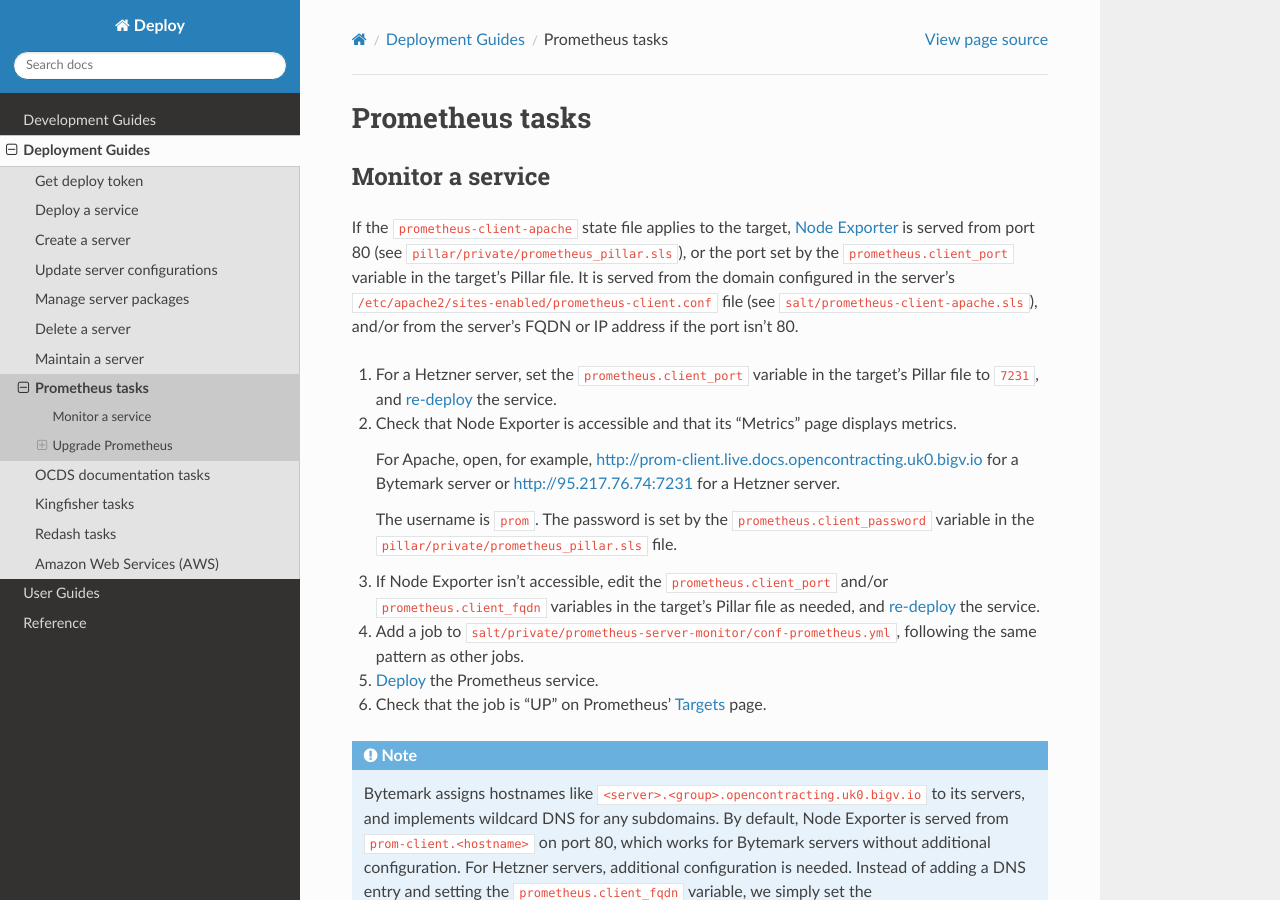
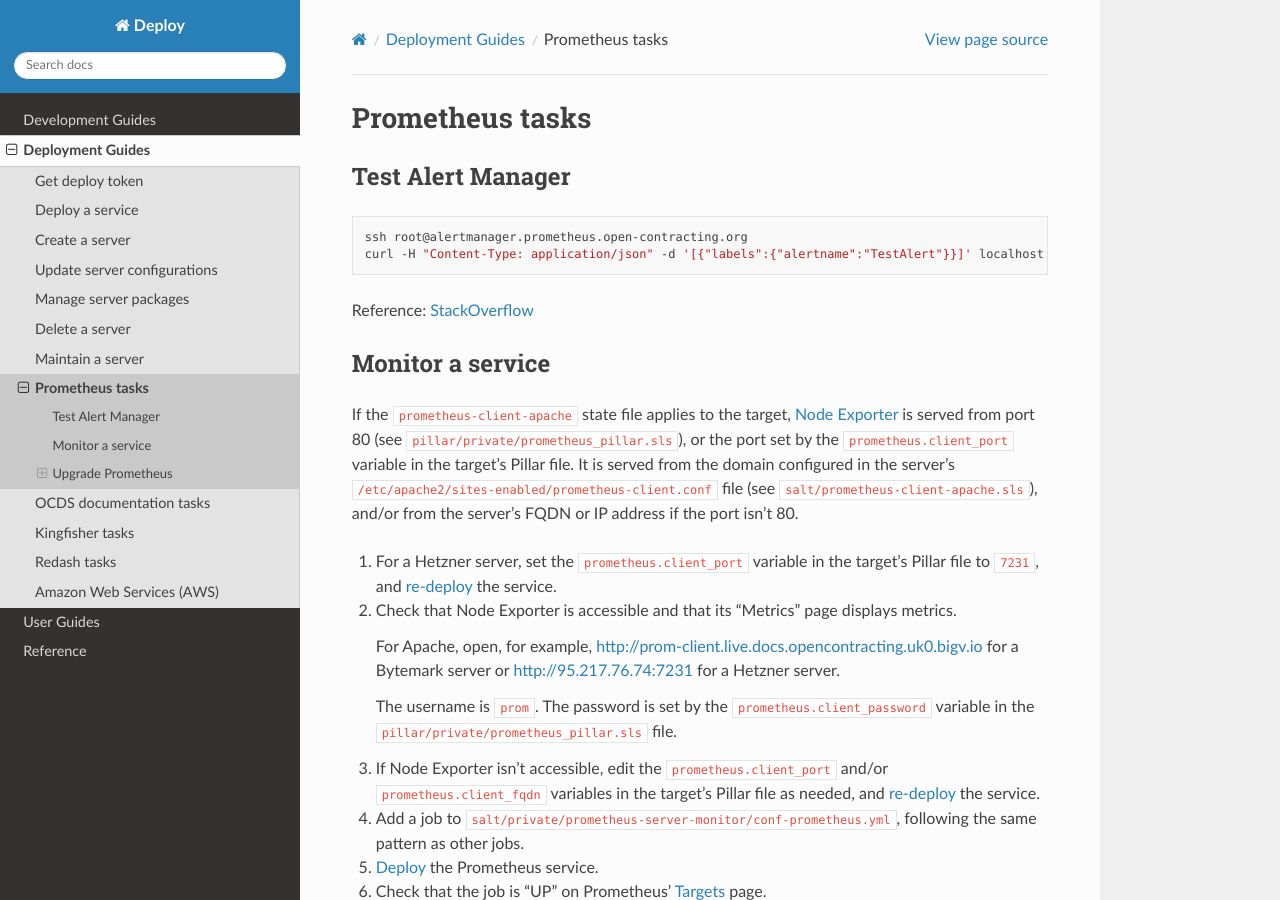
Before and after one commit to open-contracting/deploy, a Sphinx documentation site: the page built from docs/deploy/prometheus.rst, in a window 1280 px wide and 900 px high. Built offline with Sphinx 7.4.7 and the Read the Docs theme 2.0.0, drawn with Linux system fonts in a browser that asks for light colours.

Commit message:
Add docs on testing alert manager

```diff
--- a/docs/deploy/prometheus.rst
+++ b/docs/deploy/prometheus.rst
@@ -1,5 +1,15 @@
 Prometheus tasks
 ================
+
+Test Alert Manager
+------------------
+
+.. code-block:: bash
+
+   ssh root@alertmanager.prometheus.open-contracting.org
+   curl -H "Content-Type: application/json" -d '[{"labels":{"alertname":"TestAlert"}}]' localhost:9095/api/v1/alerts
+
+Reference: `StackOverflow <https://github.com/prometheus/alertmanager/issues/437>`__
 
 Monitor a service
 -----------------
```
